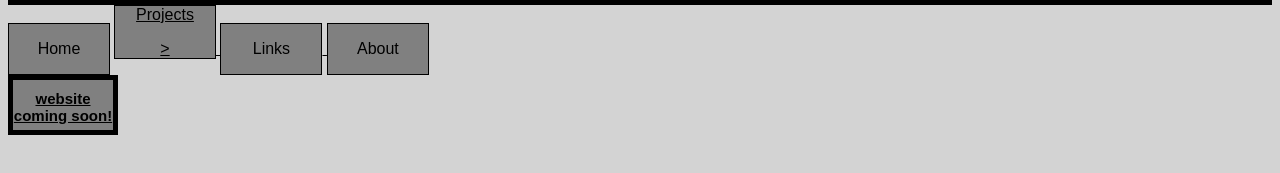
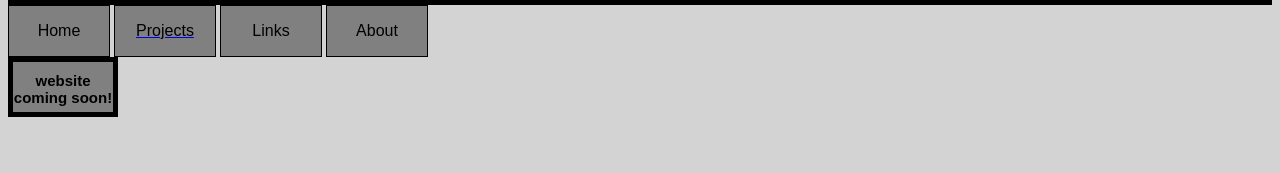
Before and after one commit to zizzle8383/zizzle8383, a plain HTML site: page index.html in a window 1280 px wide. Shown: the part 81-254 px from the top of the page. Drawn offline with Linux system fonts and the light colour scheme.

Commit message:
Update index.html

```diff
--- a/index.html
+++ b/index.html
@@ -11,7 +11,7 @@
   </div>
 
   <div id=div2><p id="text">Home</p></div>
-  <div id=div2><a href ="Llamas Vs Beavers Pre-Alpha Testing.html"<p id="text">Projects</p>></div>
+  <div id=div2><a href ="Llamas Vs Beavers Pre-Alpha Testing.html"><p id="text">Projects</p></a></div>
   <div id=div2><p id="text">Links</p></div>
   <div id=div2> <p id="text">About</p></div>
 
```
